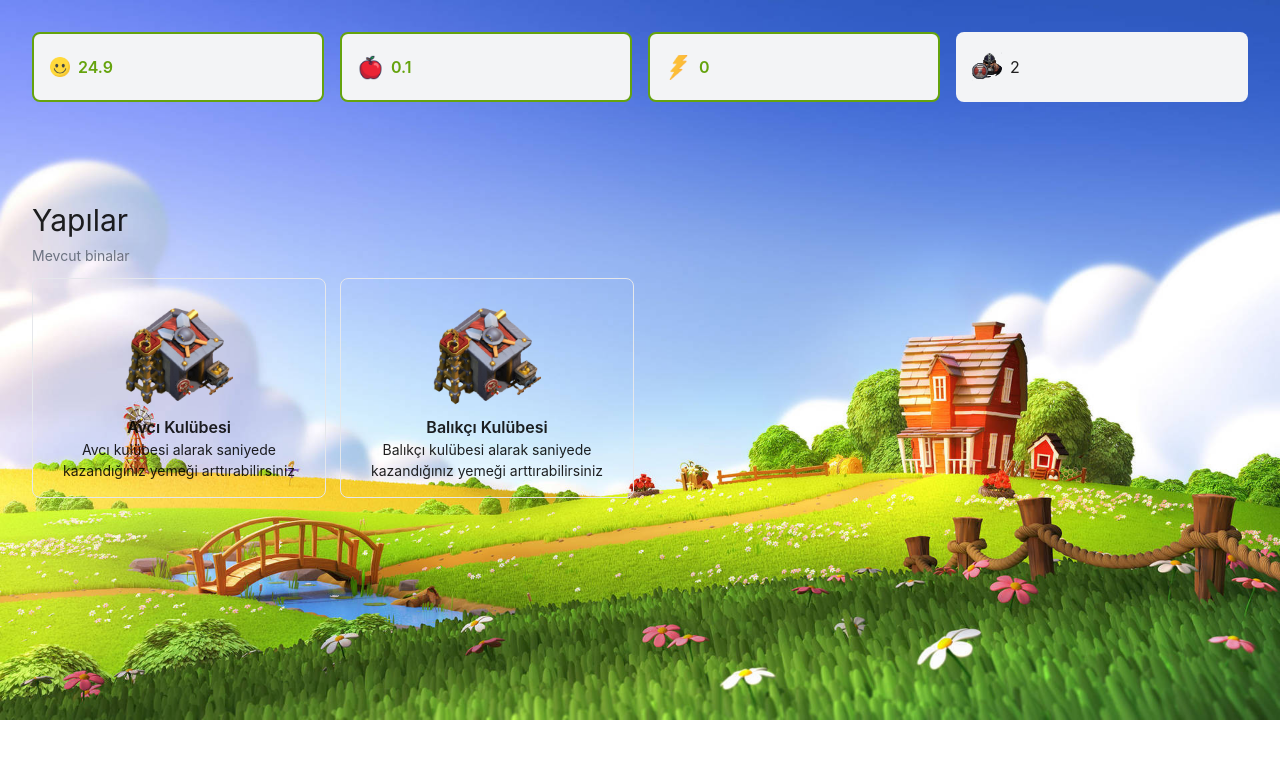
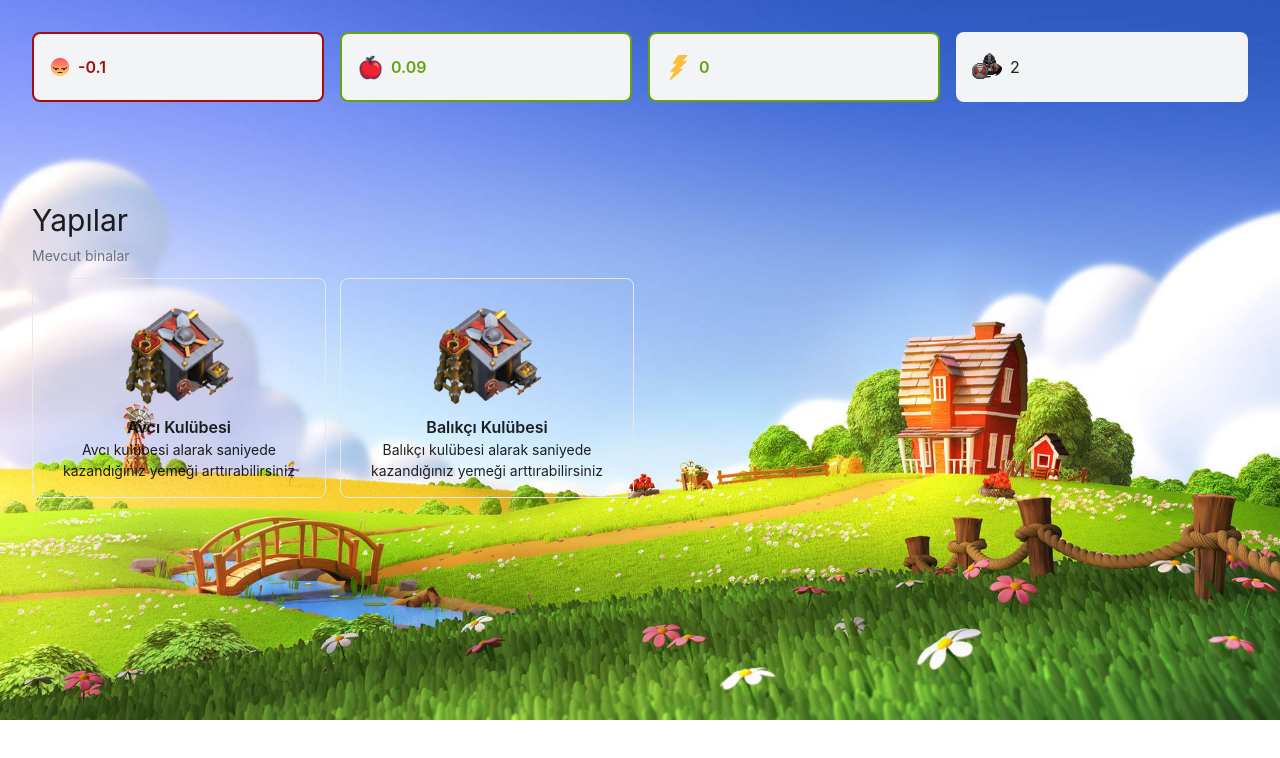
Before and after one commit to iAli7/dynastia, a Vue app: page / in a window 1280 px wide. Shown: the top 758 px of the page. Built offline with nearby package versions, Linux system fonts and the light colour scheme.

Commit message:
change food system

```diff
--- a/src/components/resources/food.vue
+++ b/src/components/resources/food.vue
@@ -12,17 +12,15 @@ setInterval(() => {
     let populationFood = store.population.value * 10 / 100;
     let happinessFood = store.happiness.value * 2 / 100;
 
-    food.setItem("happiness", convertToInteger(happinessFood))
-    food.setItem("population", convertToInteger(populationFood))
-
-    console.log(food.data.value)
-}, 3000);
+    food.setItem("happiness", happinessFood)
+    food.setItem("population", populationFood)
+}, 5000);
 </script>
 
 <template>
     <div class="resources-item food" :class="{ 'food-angry': store.food.value < 0 }" @mouseenter="showTooltip = true" @mouseleave="showTooltip = false">
         <img src="../../assets/images/icon/food.png" class="food-image" alt="food icon">
-        <div class="food-number">{{ food.total.value }}</div>
+        <div class="food-number">{{ convertToInteger(food.total.value) }}</div>
         <div v-if="showTooltip" class="tooltip">
             <div class="tooltip-title">Yemek</div>
             <div class="tooltip-item" v-for="(value, key) in food.data.value" :key="key">
@@ -30,7 +28,7 @@ setInterval(() => {
                     {{ translate(key) }}:
                 </div>
                  <div class="tooltip-item-value" :class="{ 'negative-number': value < 0 }">
-                    {{ value }}
+                    {{ convertToInteger(value) }}
                  </div>
             </div>
         </div>
--- a/src/config/store.ts
+++ b/src/config/store.ts
@@ -3,7 +3,7 @@ import { ref } from "vue"
 const store = {
     population: ref(1),
     happiness: ref(0),
-    food: ref(500),
+    food: ref(0),
     light: ref(0),
     buffLight: ref(0),
     buffFood: ref(0)
--- a/src/utils/useNumberMap.ts
+++ b/src/utils/useNumberMap.ts
@@ -21,7 +21,7 @@ const useNumberMap = (mapKey: string, defaultData?: Data): NumberMap => {
   const data = useStorage<Data>(mapKey, defaultData || {});
 
   const total = computed(() => Object.values(data.value)
-    .reduce((acc, value) => convertToInteger(acc + value), 0));
+    .reduce((acc, value) => acc + value, 0));
 
   const getFilteredTotal: NumberMap['getFilteredTotal'] = (excludeKey, filterValue = () => true) => Object.entries(data.value)
     .reduce((acc, [key, value]) => {
```
